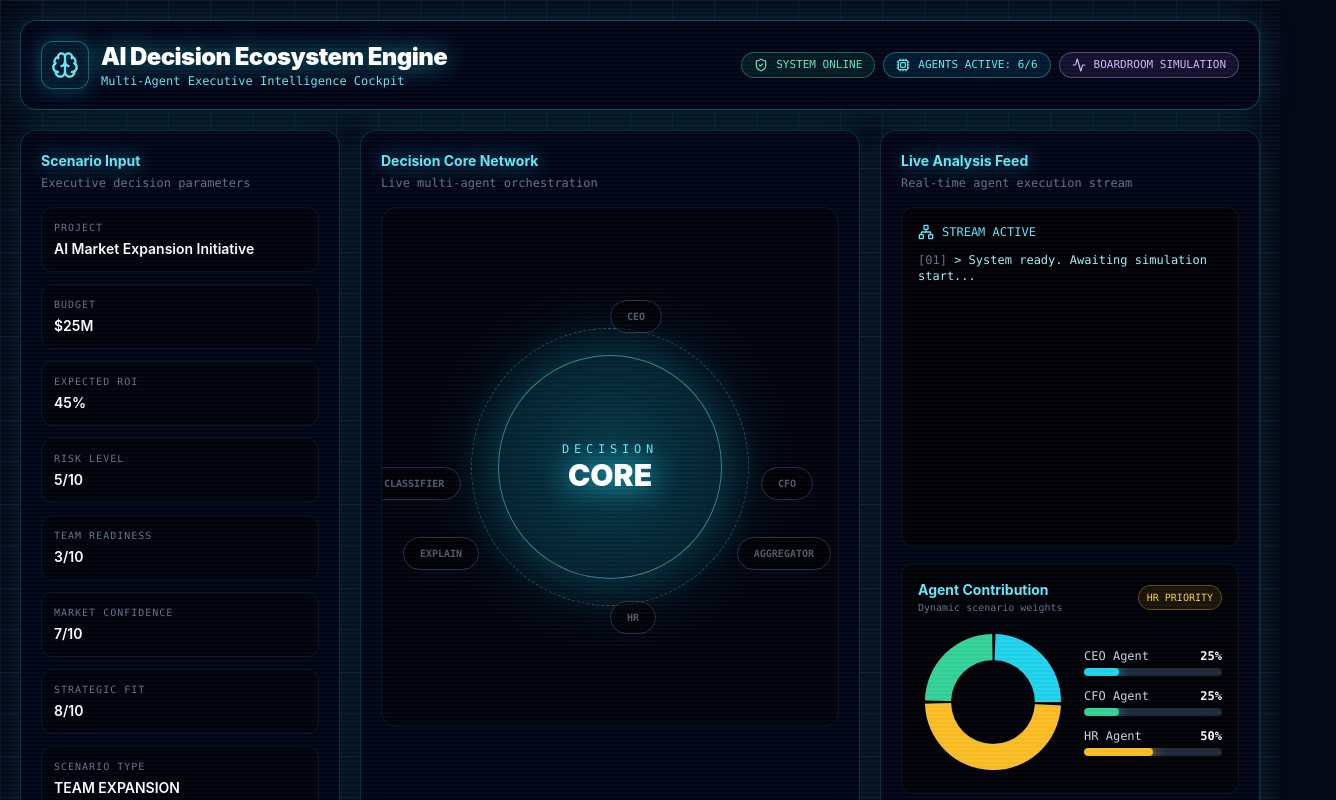
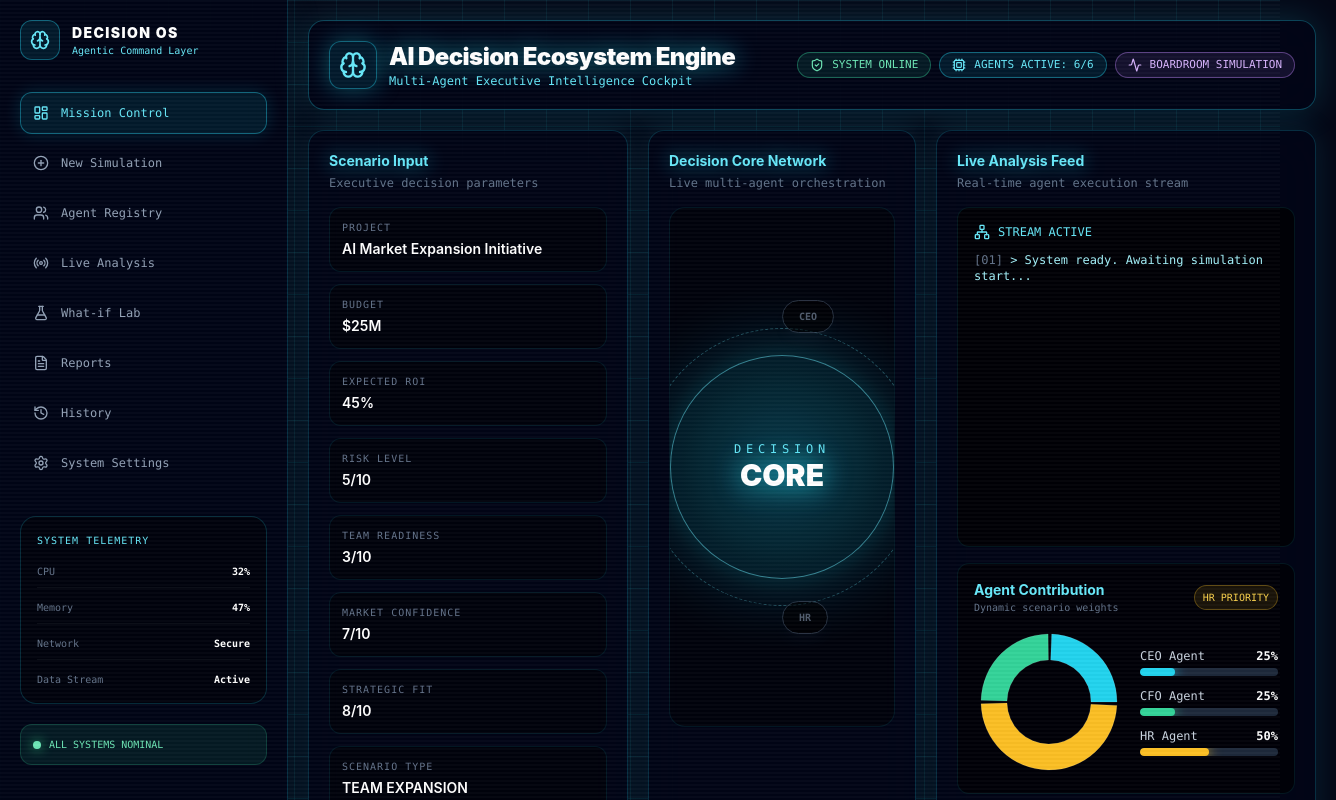
Before and after one commit to multi-agent-decision-engine/ai-decision-ecosystem, a React (Vite) app in the folder frontend/: page / in a window 1280 px wide. Shown: the top 800 px of the page, 1336 px wide, since content can reach past the window. Built offline with nearby package versions, Linux system fonts and the light colour scheme.

Commit message:
Add decision cockpit sidebar

```diff
--- a/frontend/src/App.tsx
+++ b/frontend/src/App.tsx
@@ -11,6 +11,14 @@ import {
   ShieldCheck,
   Zap,
   Loader2,
+  LayoutDashboard,
+  FlaskConical,
+  FileText,
+  History,
+  Settings,
+  Users,
+  Radio,
+  PlusCircle,
 } from "lucide-react";
 
 type AgentStatus = "IDLE" | "ANALYZING" | "WARNING" | "COMPLETED";
@@ -177,10 +185,13 @@ export default function App() {
   };
 
   return (
-    <main className="scanline cyber-grid min-h-screen bg-[#050816] text-white">
-      <div className="mx-auto max-w-[1600px] space-y-5 p-5">
-        <TopBar isRunning={isRunning} />
+  <main className="scanline cyber-grid min-h-screen bg-[#050816] text-white">
+    <div className="flex min-h-screen">
+      <Sidebar />
 
+      <div className="flex-1">
+        <div className="mx-auto max-w-[1600px] space-y-5 p-5">
+          <TopBar isRunning={isRunning} />
         <section className="grid gap-5 xl:grid-cols-[320px_1fr_380px]">
           <ScenarioPanel isRunning={isRunning} onStart={runSimulation} />
           <DecisionCore
@@ -200,11 +211,94 @@ export default function App() {
 
     <WhatIfLab />
 
+             </div>
       </div>
-    </main>
+    </div>
+  </main>
+);
+}
+function Sidebar() {
+  const navItems = [
+    { label: "Mission Control", icon: LayoutDashboard, active: true },
+    { label: "New Simulation", icon: PlusCircle },
+    { label: "Agent Registry", icon: Users },
+    { label: "Live Analysis", icon: Radio },
+    { label: "What-if Lab", icon: FlaskConical },
+    { label: "Reports", icon: FileText },
+    { label: "History", icon: History },
+    { label: "System Settings", icon: Settings },
+  ];
+
+  return (
+    <aside className="hidden w-72 shrink-0 border-r border-cyan-400/20 bg-slate-950/90 p-5 shadow-[0_0_35px_rgba(34,211,238,0.10)] backdrop-blur-xl xl:block">
+      <div className="mb-8">
+        <div className="flex items-center gap-3">
+          <div className="flex h-10 w-10 items-center justify-center rounded-xl border border-cyan-400/40 bg-cyan-400/10">
+            <Brain className="h-5 w-5 text-cyan-300" />
+          </div>
+
+          <div>
+            <p className="text-sm font-black tracking-widest text-white">
+              DECISION OS
+            </p>
+            <p className="font-mono text-[10px] text-cyan-300">
+              Agentic Command Layer
+            </p>
+          </div>
+        </div>
+      </div>
+
+      <nav className="space-y-2">
+        {navItems.map((item) => {
+          const Icon = item.icon;
+
+          return (
+            <button
+              key={item.label}
+              className={`flex w-full items-center gap-3 rounded-xl border px-3 py-3 text-left font-mono text-xs transition ${
+                item.active
+                  ? "border-cyan-400/40 bg-cyan-400/10 text-cyan-300 shadow-[0_0_18px_rgba(34,211,238,0.16)]"
+                  : "border-transparent text-slate-400 hover:border-cyan-400/20 hover:bg-cyan-400/5 hover:text-cyan-200"
+              }`}
+            >
+              <Icon className="h-4 w-4" />
+              {item.label}
+            </button>
+          );
+        })}
+      </nav>
+
+      <div className="mt-8 rounded-2xl border border-cyan-400/20 bg-black/40 p-4">
+        <p className="mb-4 font-mono text-[10px] uppercase tracking-widest text-cyan-300">
+          System Telemetry
+        </p>
+
+        <div className="space-y-3">
+          <TelemetryRow label="CPU" value="32%" />
+          <TelemetryRow label="Memory" value="47%" />
+          <TelemetryRow label="Network" value="Secure" />
+          <TelemetryRow label="Data Stream" value="Active" />
+        </div>
+      </div>
+
+      <div className="mt-5 rounded-xl border border-emerald-400/20 bg-emerald-400/10 p-3">
+        <div className="flex items-center gap-2 font-mono text-[10px] text-emerald-300">
+          <span className="h-2 w-2 rounded-full bg-emerald-300 shadow-[0_0_12px_rgba(52,211,153,0.9)]" />
+          ALL SYSTEMS NOMINAL
+        </div>
+      </div>
+    </aside>
   );
 }
 
+function TelemetryRow({ label, value }: { label: string; value: string }) {
+  return (
+    <div className="flex items-center justify-between border-b border-white/5 pb-2 last:border-b-0 last:pb-0">
+      <span className="font-mono text-[10px] text-slate-500">{label}</span>
+      <span className="font-mono text-[10px] font-bold text-white">{value}</span>
+    </div>
+  );
+}
 function TopBar({ isRunning }: { isRunning: boolean }) {
   return (
     <motion.header
```
